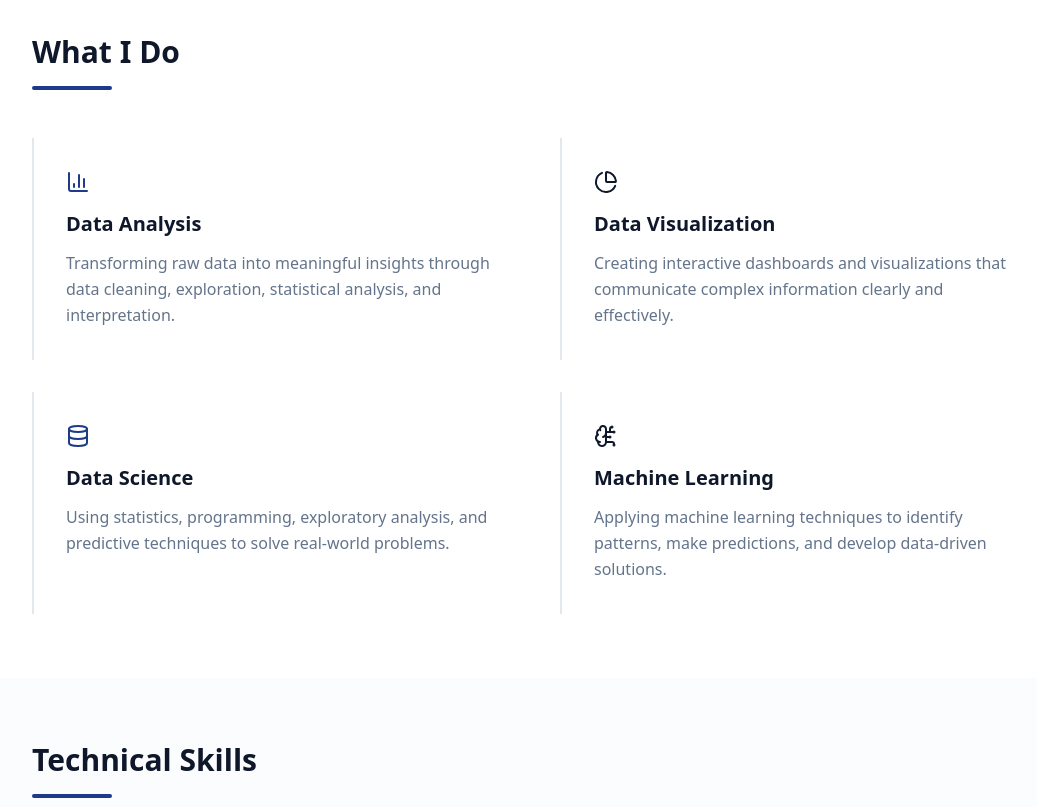
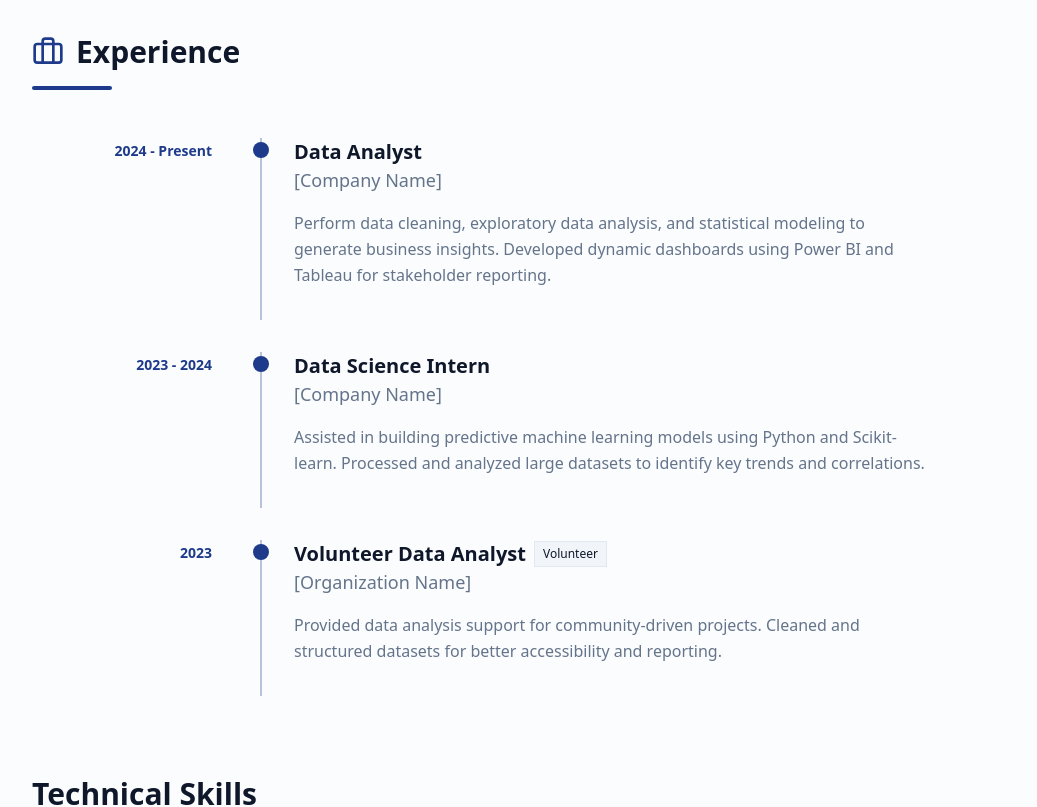
Before and after one commit to Mike-BM/brian_muema, a Next.js app: page / in a window 1280 px wide. Shown: the part 1160-1967 px from the top of the page, without its empty margins (0-1037 px from the left). Built offline with nearby package versions, Linux system fonts and the light colour scheme.

Commit message:
Refactor: Remove Insights section and combine Experience and Skills

```diff
--- a/src/app/page.tsx
+++ b/src/app/page.tsx
@@ -1,9 +1,7 @@
 import { HeroSection } from "@/components/HeroSection";
 import { AboutSection } from "@/components/AboutSection";
-import { WhatIDoSection } from "@/components/WhatIDoSection";
-import { SkillsSection } from "@/components/SkillsSection";
 import { ProjectsSection } from "@/components/ProjectsSection";
-import { ExperienceSection } from "@/components/ExperienceSection";
+import { ExperienceAndSkillsSection } from "@/components/ExperienceAndSkillsSection";
 import { ContactSection } from "@/components/ContactSection";
 
 export default function Home() {
@@ -11,10 +9,8 @@ export default function Home() {
     <div className="flex flex-col min-h-screen">
       <HeroSection />
       <AboutSection />
-      <WhatIDoSection />
-      <SkillsSection />
+      <ExperienceAndSkillsSection />
       <ProjectsSection />
-      <ExperienceSection />
       <ContactSection />
     </div>
   );
--- a/src/components/SkillsSection.tsx
+++ b/src/components/ExperienceAndSkillsSection.tsx
@@ -1,6 +1,30 @@
-import { GraduationCap, Award } from "lucide-react";
+import { GraduationCap, Award, Briefcase } from "lucide-react";
 
-export function SkillsSection() {
+export function ExperienceAndSkillsSection() {
+  const experiences = [
+    {
+      title: "Data Analyst",
+      company: "[Company Name]",
+      period: "2024 - Present",
+      description: "Perform data cleaning, exploratory data analysis, and statistical modeling to generate business insights. Developed dynamic dashboards using Power BI and Tableau for stakeholder reporting.",
+      isVolunteer: false
+    },
+    {
+      title: "Data Science Intern",
+      company: "[Company Name]",
+      period: "2023 - 2024",
+      description: "Assisted in building predictive machine learning models using Python and Scikit-learn. Processed and analyzed large datasets to identify key trends and correlations.",
+      isVolunteer: false
+    },
+    {
+      title: "Volunteer Data Analyst",
+      company: "[Organization Name]",
+      period: "2023",
+      description: "Provided data analysis support for community-driven projects. Cleaned and structured datasets for better accessibility and reporting.",
+      isVolunteer: true
+    }
+  ];
+
   const skillCategories = [
     {
       title: "Data Analysis",
@@ -51,11 +75,48 @@ export function SkillsSection() {
   ];
 
   return (
-    <section id="skills" className="py-16 bg-muted/30">
+    <section id="experience-skills" className="py-16 bg-muted/30">
       <div className="container mx-auto px-4 sm:px-6 lg:px-8">
 
+        {/* Experience Section */}
+        <div className="max-w-4xl mb-12">
+          <div className="flex items-center gap-3 mb-4">
+            <Briefcase className="h-8 w-8 text-primary" />
+            <h2 className="text-3xl font-bold text-foreground">
+              Experience
+            </h2>
+          </div>
+          <div className="h-1 w-20 bg-primary rounded mb-12" />
+
+          <div className="space-y-8 max-w-4xl">
+            {experiences.map((exp, index) => (
+              <div
+                key={index}
+                className="relative pl-8 md:pl-0"
+              >
+                <div className="md:grid md:grid-cols-4 gap-4 items-start">
+                  <div className="mb-2 md:mb-0 md:col-span-1 md:text-right md:pr-8">
+                    <span className="text-sm font-semibold text-primary">{exp.period}</span>
+                  </div>
+                  <div className="md:col-span-3 border-l-2 border-primary/30 pl-8 pb-8 relative">
+                    <div className="absolute w-4 h-4 bg-primary rounded-full -left-[9px] top-1"></div>
+                    <h3 className="text-xl font-bold text-foreground flex items-center gap-2">
+                      {exp.title}
+                      {exp.isVolunteer && (
+                        <span className="text-xs px-2 py-1 bg-muted border border-border text-foreground rounded-none font-medium">Volunteer</span>
+                      )}
+                    </h3>
+                    <h4 className="text-lg font-medium text-muted-foreground mb-4">{exp.company}</h4>
+                    <p className="text-muted-foreground leading-relaxed">{exp.description}</p>
+                  </div>
+                </div>
+              </div>
+            ))}
+          </div>
+        </div>
+
         {/* Skills Section */}
-        <div className="max-w-4xl mb-12">
+        <div className="max-w-4xl mt-20 mb-12">
           <h2 className="text-3xl font-bold text-foreground mb-4">
             Technical Skills
           </h2>
--- a/src/components/ExperienceSection.tsx
+++ /dev/null
@@ -1,63 +0,0 @@
-export function ExperienceSection() {
-  const experiences = [
-    {
-      title: "Data Analyst",
-      company: "[Company Name]",
-      period: "2024 - Present",
-      description: "Perform data cleaning, exploratory data analysis, and statistical modeling to generate business insights. Developed dynamic dashboards using Power BI and Tableau for stakeholder reporting.",
-      isVolunteer: false
-    },
-    {
-      title: "Data Science Intern",
-      company: "[Company Name]",
-      period: "2023 - 2024",
-      description: "Assisted in building predictive machine learning models using Python and Scikit-learn. Processed and analyzed large datasets to identify key trends and correlations.",
-      isVolunteer: false
-    },
-    {
-      title: "Volunteer Data Analyst",
-      company: "[Organization Name]",
-      period: "2023",
-      description: "Provided data analysis support for community-driven projects. Cleaned and structured datasets for better accessibility and reporting.",
-      isVolunteer: true
-    }
-  ];
-
-  return (
-    <section id="experience" className="py-16 bg-muted/30">
-      <div className="container mx-auto px-4 sm:px-6 lg:px-8">
-        <div className="max-w-3xl mx-auto">
-          <h2 className="text-3xl font-bold text-foreground mb-12 text-center">
-            Experience
-          </h2>
-
-          <div className="space-y-8">
-            {experiences.map((exp, index) => (
-              <div
-                key={index}
-                className="relative pl-8 md:pl-0"
-              >
-                <div className="md:grid md:grid-cols-4 gap-4 items-start">
-                  <div className="mb-2 md:mb-0 md:col-span-1 md:text-right md:pr-8">
-                    <span className="text-sm font-semibold text-primary">{exp.period}</span>
-                  </div>
-                  <div className="md:col-span-3 border-l-2 border-primary/30 pl-8 pb-8 relative">
-                    <div className="absolute w-4 h-4 bg-primary rounded-full -left-[9px] top-1"></div>
-                    <h3 className="text-xl font-bold text-foreground flex items-center gap-2">
-                      {exp.title}
-                      {exp.isVolunteer && (
-                        <span className="text-xs px-2 py-1 bg-muted border border-border text-foreground rounded-none font-medium">Volunteer Experience</span>
-                      )}
-                    </h3>
-                    <h4 className="text-lg font-medium text-muted-foreground mb-4">{exp.company}</h4>
-                    <p className="text-muted-foreground leading-relaxed">{exp.description}</p>
-                  </div>
-                </div>
-              </div>
-            ))}
-          </div>
-        </div>
-      </div>
-    </section>
-  );
-}
--- a/src/components/Navbar.tsx
+++ b/src/components/Navbar.tsx
@@ -11,9 +11,8 @@ export function Navbar() {
   const navLinks = [
     { name: "Home", href: "/" },
     { name: "About", href: "#about" },
-    { name: "Skills & Education", href: "#skills" },
+    { name: "Experience & Skills", href: "#experience-skills" },
     { name: "Projects", href: "#projects" },
-    { name: "Experience", href: "#experience" },
     { name: "Contact", href: "#contact" },
   ];
 
--- a/src/components/WhatIDoSection.tsx
+++ /dev/null
@@ -1,52 +0,0 @@
-import { BarChart3, PieChart, Database, BrainCircuit } from "lucide-react";
-
-export function WhatIDoSection() {
-  const services = [
-    {
-      title: "Data Analysis",
-      description: "Transforming raw data into meaningful insights through data cleaning, exploration, statistical analysis, and interpretation.",
-      icon: <BarChart3 className="h-6 w-6 text-primary mb-4" />
-    },
-    {
-      title: "Data Visualization",
-      description: "Creating interactive dashboards and visualizations that communicate complex information clearly and effectively.",
-      icon: <PieChart className="h-6 w-6 text-foreground mb-4" />
-    },
-    {
-      title: "Data Science",
-      description: "Using statistics, programming, exploratory analysis, and predictive techniques to solve real-world problems.",
-      icon: <Database className="h-6 w-6 text-primary mb-4" />
-    },
-    {
-      title: "Machine Learning",
-      description: "Applying machine learning techniques to identify patterns, make predictions, and develop data-driven solutions.",
-      icon: <BrainCircuit className="h-6 w-6 text-foreground mb-4" />
-    }
-  ];
-
-  return (
-    <section className="py-16 bg-background">
-      <div className="container mx-auto px-4 sm:px-6 lg:px-8">
-        <div className="max-w-4xl mb-12">
-          <h2 className="text-3xl font-bold text-foreground mb-4">
-            What I Do
-          </h2>
-          <div className="h-1 w-20 bg-primary rounded" />
-        </div>
-
-        <div className="grid grid-cols-1 md:grid-cols-2 gap-8 max-w-5xl">
-          {services.map((service, index) => (
-            <div
-              key={index}
-              className="p-8 rounded-none border-l-2 border-border bg-card hover:border-primary transition-colors"
-            >
-              {service.icon}
-              <h3 className="text-xl font-bold text-foreground mb-3">{service.title}</h3>
-              <p className="text-muted-foreground leading-relaxed">{service.description}</p>
-            </div>
-          ))}
-        </div>
-      </div>
-    </section>
-  );
-}
```
